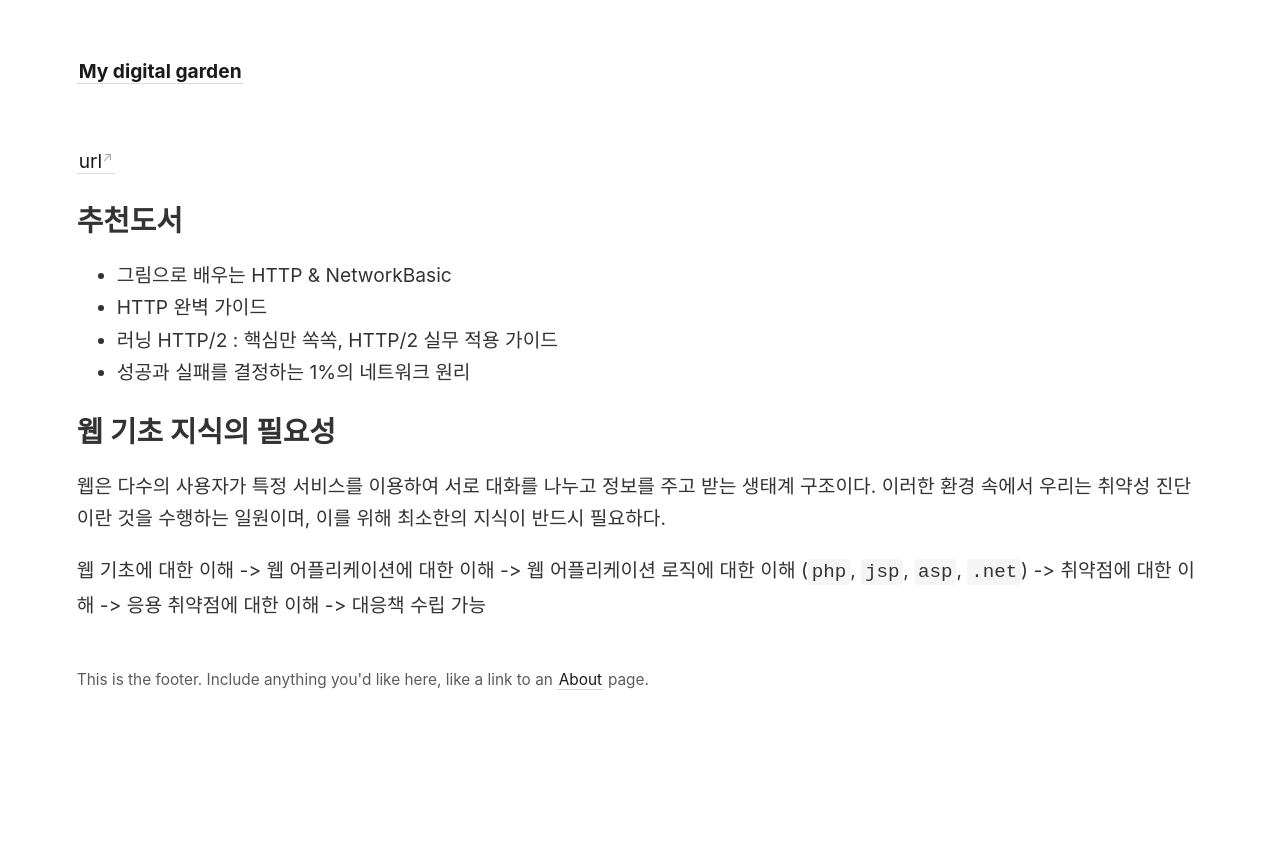
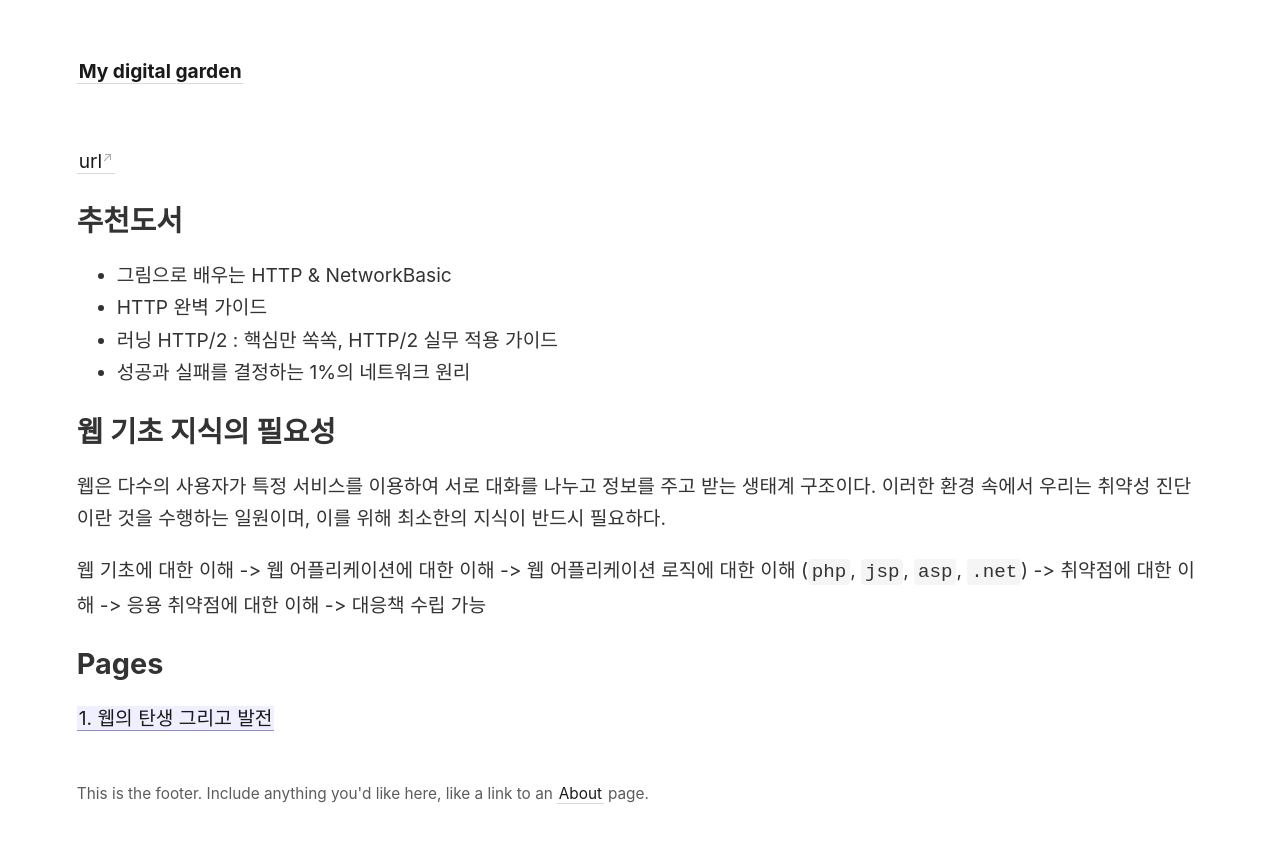
Before and after one commit to innjie/mydocs, a Jekyll site: the page built from _notes/documents/backup/study/Web/Web2/Web2_index.md, in a window 1280 px wide. Shown: the top 843 px of the page. Built offline with Jekyll 4.4.1, drawn with Linux system fonts in a browser that asks for light colours.

Commit message:
[update] files

```diff
--- a/_notes/documents/backup/study/Web/Web2/Web2_index.md
+++ b/_notes/documents/backup/study/Web/Web2/Web2_index.md
@@ -24,3 +24,6 @@ permalink: /Web2
 -> 취약점에 대한 이해
 -> 응용 취약점에 대한 이해
 -> 대응책 수립 가능
+
+## Pages
+[[1. 웹의 탄생 그리고 발전]]
```
